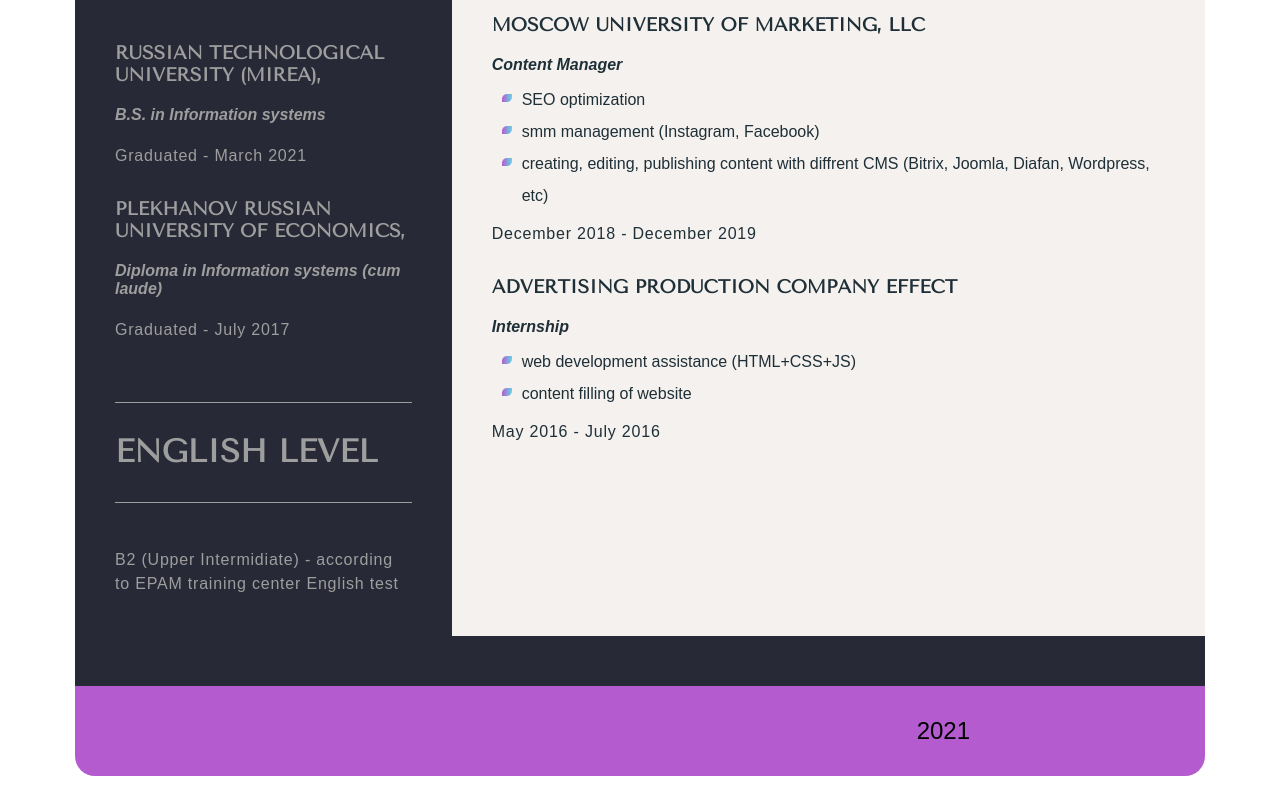
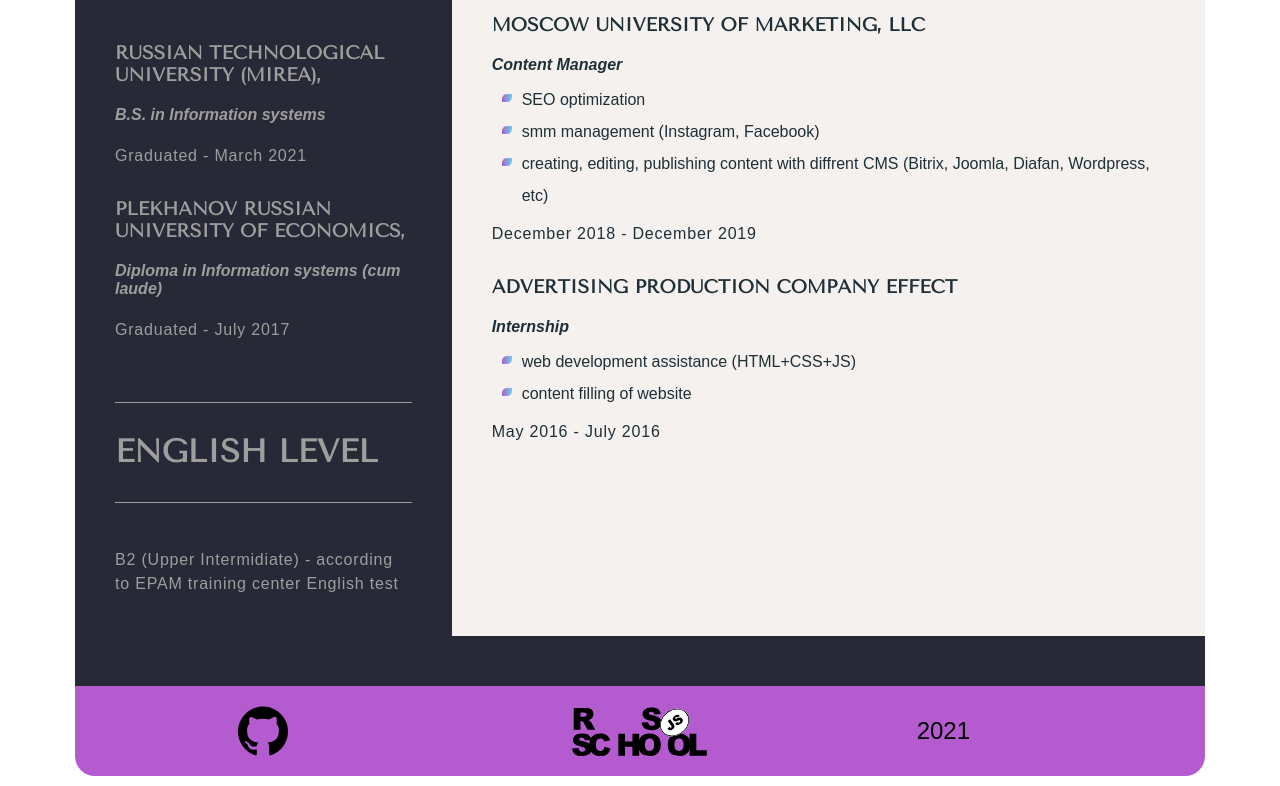
Before and after one commit to DariaDaina/rsschool-cv, a plain HTML site: page index.html in a window 1280 px wide. Shown: the part 1181-1967 px from the top of the page. Drawn offline with nearby package versions, Linux system fonts and the light colour scheme; the site is published under a folder, as on GitHub Pages, so addresses that start at the root find nothing.

Commit message:
fix: broken links

```diff
--- a/css/style.css
+++ b/css/style.css
@@ -170,9 +170,9 @@
 }
 
 .gh-link {
-  background-image: url(/img/github-logo.svg);
+  background-image: url(../img/github-logo.svg);
 }
 
 .rs-link {
-  background-image: url(/img/rsschool-js.svg);
+  background-image: url(../img/rsschool-js.svg);
 }
```
